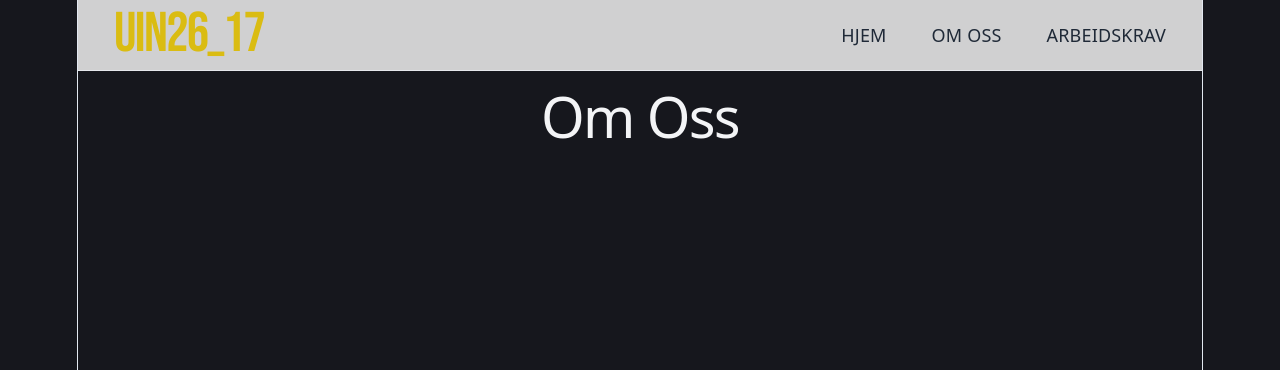
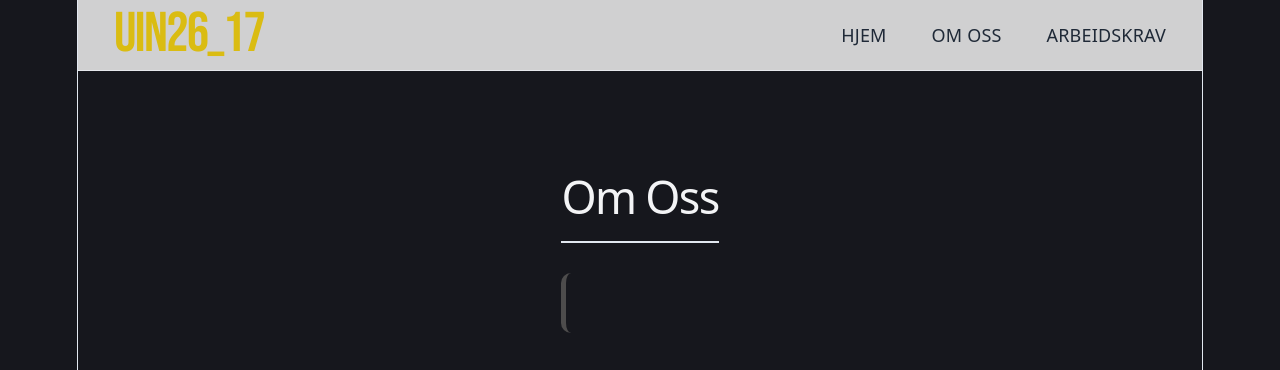
Before and after one commit to aasmbjor/UiN_Arbeidskrav_4, a React app in the folder frontend/: page /om-oss in a window 1280 px wide. Shown: the top 370 px of the page. Built offline with nearby package versions, Linux system fonts and the light colour scheme; no server answers; the HTML template or start-up script is replaced by a standard one.

Commit message:
Lagt til CSS til OmOss

```diff
--- a/frontend/src/Pages/OmOss.jsx
+++ b/frontend/src/Pages/OmOss.jsx
@@ -1,5 +1,6 @@
 import { useEffect, useState } from "react"
 import client from "../helpers/client"
+import '../style/omoss.css'
 
 export default function OmOss(){
   const [sanityAbout, setSanityAbout] = useState(null)
--- /dev/null
+++ b/frontend/src/style/omoss.css
@@ -0,0 +1,32 @@
+.about-container {
+    max-width: 850px;
+    margin: 40px auto;
+    padding: 20px;
+    color: #ffffff;
+    line-height: 1.5;
+}
+
+.about-container h1 {
+    text-align: center;
+    font-size: 2.5rem;
+    margin-bottom: 30px;
+    border-bottom: 2px solid #e2e8f0;
+    padding-bottom: 10px;
+}
+
+.gruppebilde {
+    display: block;
+    max-width: 700px;
+    width: 100%;
+    height: auto;
+    margin: 0 auto 40px auto;
+}
+
+.about-container p {
+    white-space: pre-line;
+    text-align: left;
+    font-size: 1.2rem;
+    padding: 30px;
+    border-radius: 10px;
+    border-left: 5px solid #4d4c4c;
+}
```
